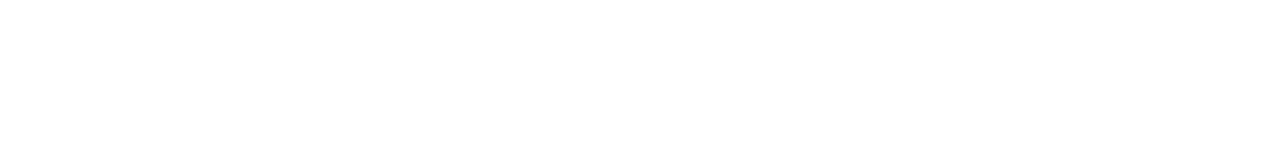
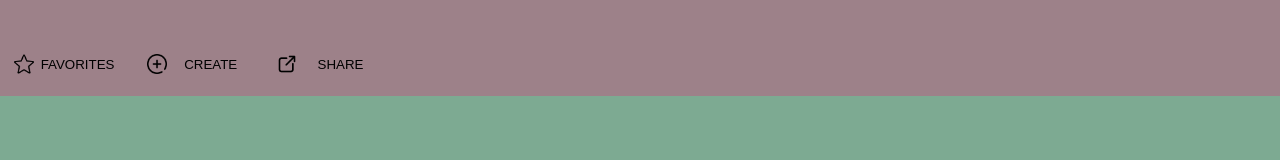
Before and after one commit to kpn678/static-comp, a plain HTML site: page index.html in a window 1280 px wide. Drawn offline with Linux system fonts and the light colour scheme.

Commit message:
Add nav bar button

```diff
--- a/index.html
+++ b/index.html
@@ -1,12 +1,29 @@
 <!DOCTYPE html>
 <html lang="en" dir="ltr">
   <head>
+    <link rel="stylesheet" href="./styles.css">
     <meta charset="UTF-8"/>
     <meta name="viewport" content="width=device-width, initial-scale=1">
     <title>Favorite Beverages</title>
   </head>
   <body>
     <nav>
+      <section class="nav-buttons">
+        <button class="favorite-button" type="button">
+          <img class="favorite-icon" src="assets/star.png" alt="favorite button" height="20px" width="20px"/>
+          <p>FAVORITES</p>
+        </button>
+        <button class="create-new-button" type="button">
+          <img class="create-new-icon" src="assets/plus.png" alt="create new button" height="20px" width="20px"/>
+          <p>CREATE</p>
+        </button>
+        <button class="share-button" type="button">
+          <img class="share-icon" src="assets/share.png" alt="share button" height="20px" width="20px"/>
+          <p>SHARE</p>
+        </button>
+      </section>
+      <section class="title-card">
+      </section>
     </nav>
     <main>
     </main>
--- /dev/null
+++ b/styles.css
@@ -0,0 +1,37 @@
+body {
+  height: 100vh;
+  margin: 0px;
+}
+
+nav {
+  background-color: #9D8189;
+  display: flex;
+  height: 12%;
+}
+
+.nav-buttons {
+  align-items: flex-end;
+  display: flex;
+  justify-content: space-around;
+  width: 30%;
+}
+
+button {
+  align-items: center;
+  background-color: transparent;
+  border: none;
+  cursor: pointer;
+  display: flex;
+  justify-content: space-around;
+  margin-bottom: 10px;
+  width: 120px;
+}
+
+.favorite-button:hover, .create-new-button:hover, .share-button:hover {
+  color: #FFF
+}
+
+main {
+  background-color: #7DAA92;
+  height: 88%;
+}
```
Also changed, not shown: assets/plus.png (added), assets/share.png (added), assets/star.png (added).
